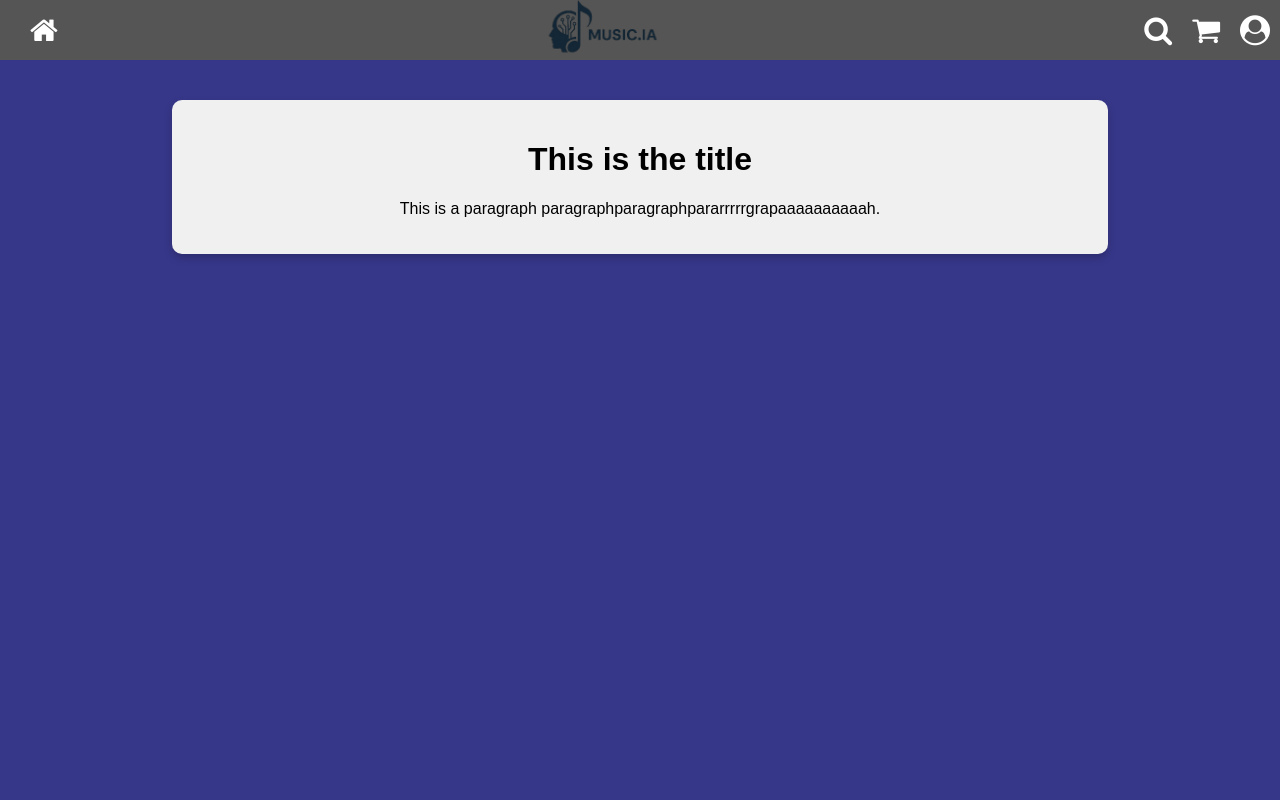
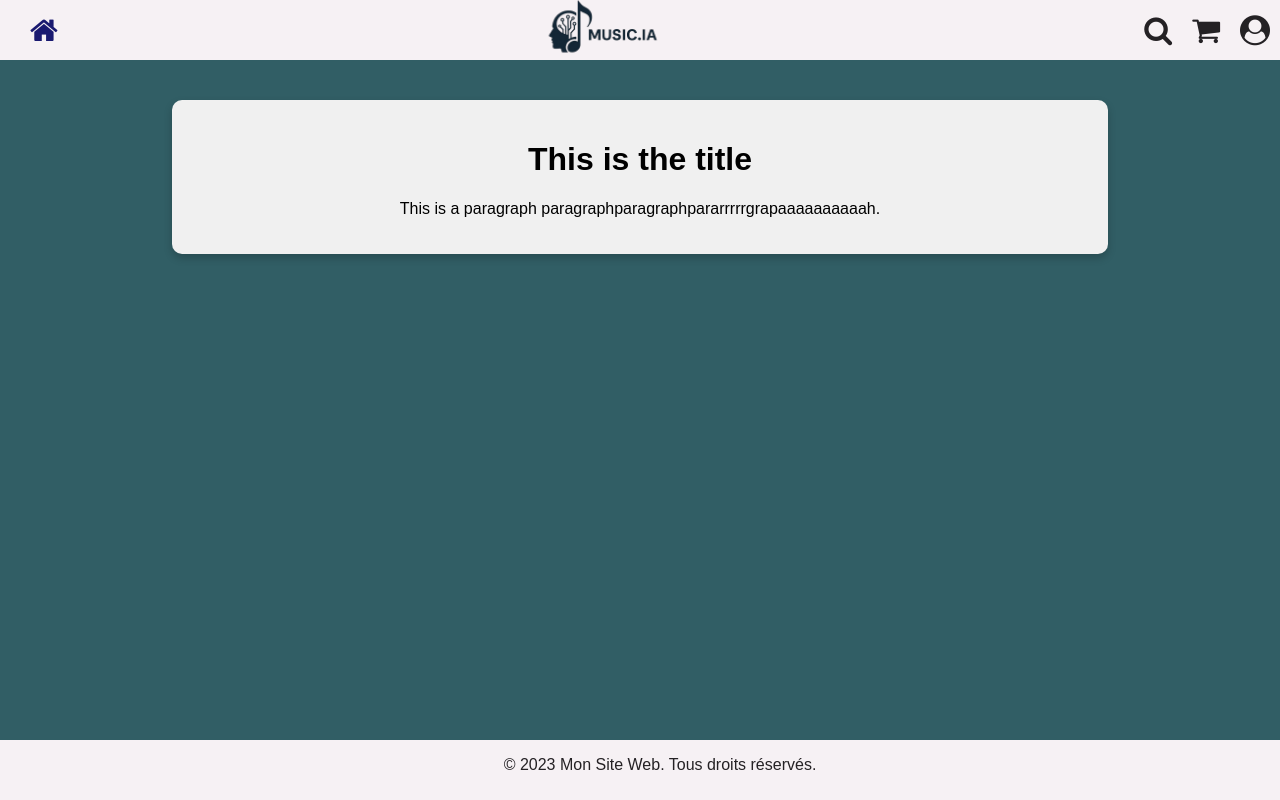
Before and after one commit to MeXam84/R209-PHP_SQL, a PHP site: page /main.php in a window 1280 px wide. Run offline with PHP 8.4, Linux system fonts and the light colour scheme.

Commit message:
modified:   site/main.css 	modified:   site/main.php

```diff
--- a/site/main.css
+++ b/site/main.css
@@ -2,7 +2,7 @@ body {
   margin: 0;
   padding: 0;
   font-family: Arial, sans-serif;
-    background-color: rgba(2, 2, 107, 0.788);
+  background-color: #315E65 ;
 }
 
 /* Barre de navigation */
@@ -11,12 +11,12 @@ body {
   top: 0;
   width: 100%;
   height: 60px; /* hauteur fixe */
-    background-color: #555;
+  background-color: #f6f1f4;
   display: flex;
   justify-content: space-between;
   align-items: center;
   padding: 0 20px;
-    color: white;
+  color: #242124;
   z-index: 1000;
 }
 
@@ -96,3 +96,23 @@ body {
 .widget:nth-child(odd) {
   background-color: #e7f7e7;
 }
+
+.rect-footer{
+  position: fixed;
+  bottom: 0;
+  width: 100%;
+  height: 60px; /* hauteur fixe */
+  background-color: #f6f1f4;
+  display: flex;
+  justify-content: center;
+  text-align: center;
+  padding: 0 20px;
+  color: #242124;
+  z-index: 1000;
+}
+
+footer {
+background-color: #f6f1f4;
+color: #242124;
+text-align: center;
+}
--- a/site/main.php
+++ b/site/main.php
@@ -9,7 +9,7 @@
 <body>
 <header class="navbar">
     <div class="nav-left">
-    <a href="main.php" style="color: white;">
+    <a href="main.php" style="color: #191970;">
       <i class="fa fa-home"></i>
 </a>
     </div>
@@ -19,11 +19,11 @@
   </a>
         </div>
     <div class="nav-right">
-      <i class="fa fa-search"></i>
-      <a href="panier.php" style="color: white;">
+      <i class="fa fa-search" style="color: #242124;"></i>
+      <a href="panier.php" style="color: #242124;">
       <i class="fa fa-shopping-cart"></i>
 </a>
-      <a href="login.php" style="color: white;">
+      <a href="login.php" style="color: #242124;">
   <i class="fa fa-user-circle"></i>
 </a>
     </div>
@@ -39,6 +39,10 @@
   </div>
 </div>
 
-
+  <div class="rect-footer">
+    <footer>
+      <p>© 2023 Mon Site Web. Tous droits réservés.</p>
+    </footer>
+  </div>
 </body>
 </html>
```
Lines whose indentation alone changed are shown as unchanged.
